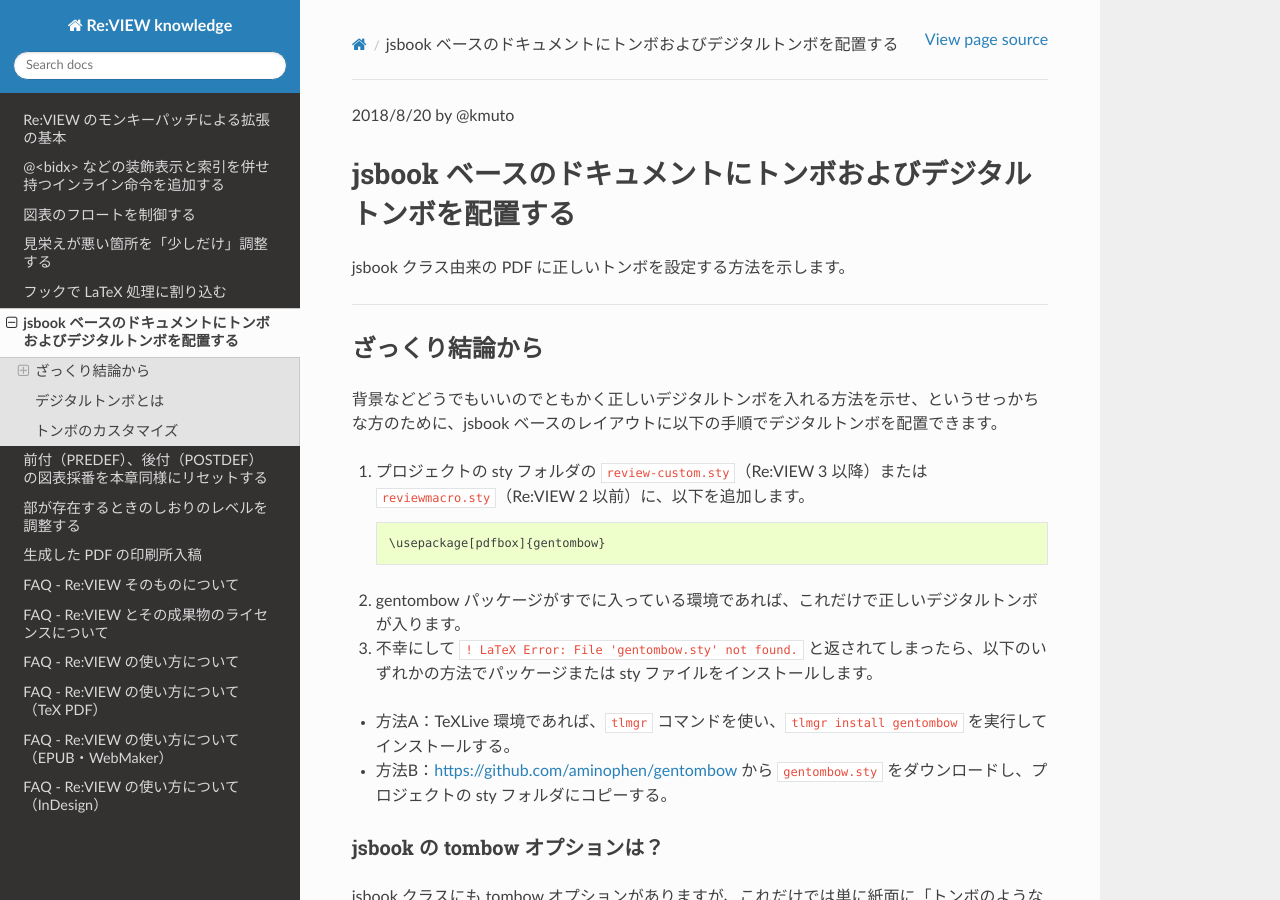
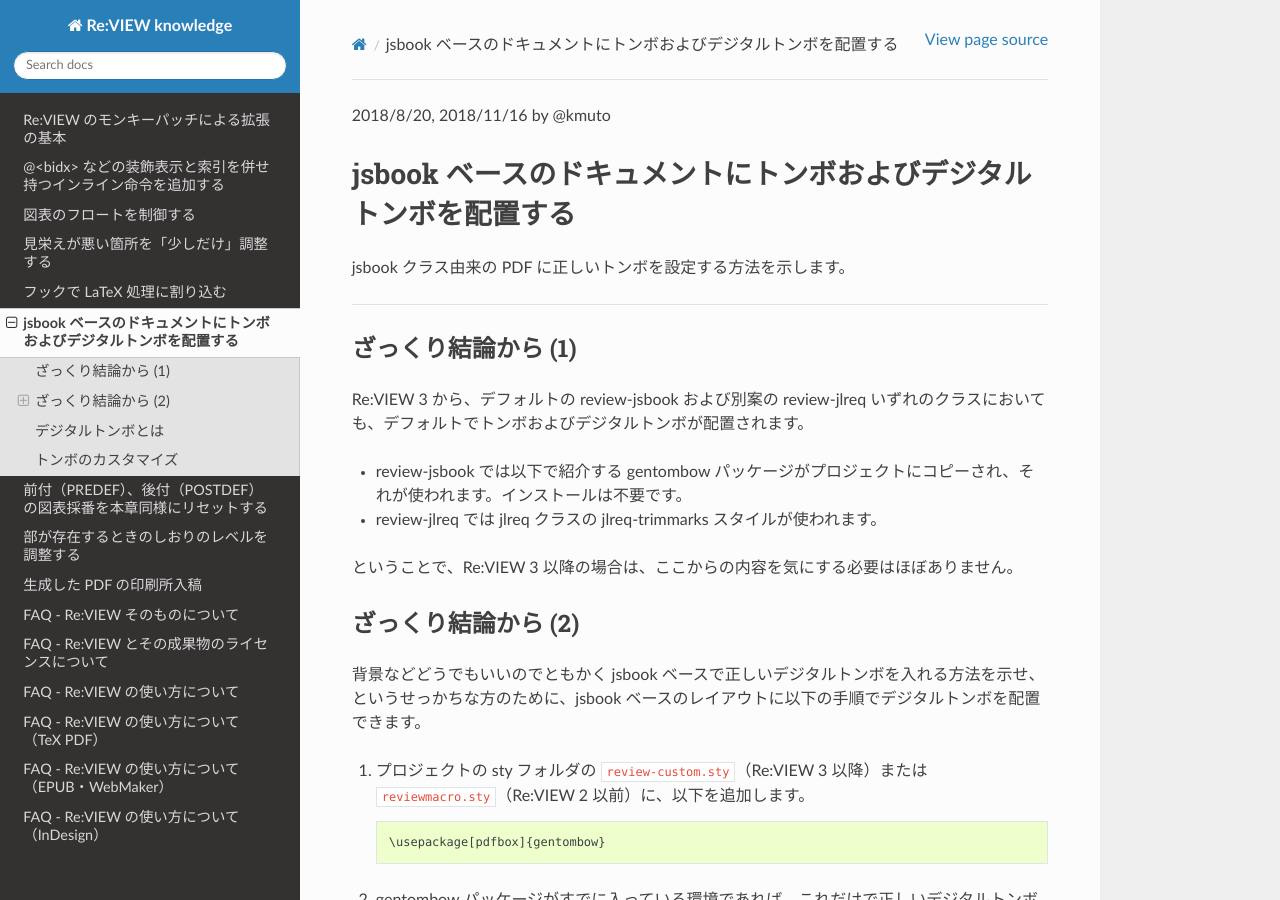
Before and after one commit to reviewml/reviewknowledge-ja, a Sphinx documentation site: the page built from docs/latex/tex-tombow.md, in a window 1280 px wide and 900 px high. Built offline with Sphinx 7.4.7 and the Read the Docs theme 2.0.0, drawn with Linux system fonts in a browser that asks for light colours.

Commit message:
Re:VIEW3 provides digital tombow mode

```diff
--- a/docs/latex/tex-tombow.md
+++ b/docs/latex/tex-tombow.md
@@ -1,4 +1,4 @@
-2018/8/20 by @kmuto
+2018/8/20, 2018/11/16 by @kmuto
 
 # jsbook ベースのドキュメントにトンボおよびデジタルトンボを配置する
 
@@ -6,9 +6,18 @@
 
 ----
 
-## ざっくり結論から
+## ざっくり結論から (1)
 
-背景などどうでもいいのでともかく正しいデジタルトンボを入れる方法を示せ、というせっかちな方のために、jsbook ベースのレイアウトに以下の手順でデジタルトンボを配置できます。
+Re:VIEW 3 から、デフォルトの review-jsbook および別案の review-jlreq いずれのクラスにおいても、デフォルトでトンボおよびデジタルトンボが配置されます。
+
+- review-jsbook では以下で紹介する gentombow パッケージがプロジェクトにコピーされ、それが使われます。インストールは不要です。
+- review-jlreq では jlreq クラスの jlreq-trimmarks スタイルが使われます。
+
+ということで、Re:VIEW 3 以降の場合は、ここからの内容を気にする必要はほぼありません。
+
+## ざっくり結論から (2)
+
+背景などどうでもいいのでともかく jsbook ベースで正しいデジタルトンボを入れる方法を示せ、というせっかちな方のために、jsbook ベースのレイアウトに以下の手順でデジタルトンボを配置できます。
 
 1. プロジェクトの sty フォルダの `review-custom.sty`（Re:VIEW 3 以降）または `reviewmacro.sty`（Re:VIEW 2 以前）に、以下を追加します。
 
```
